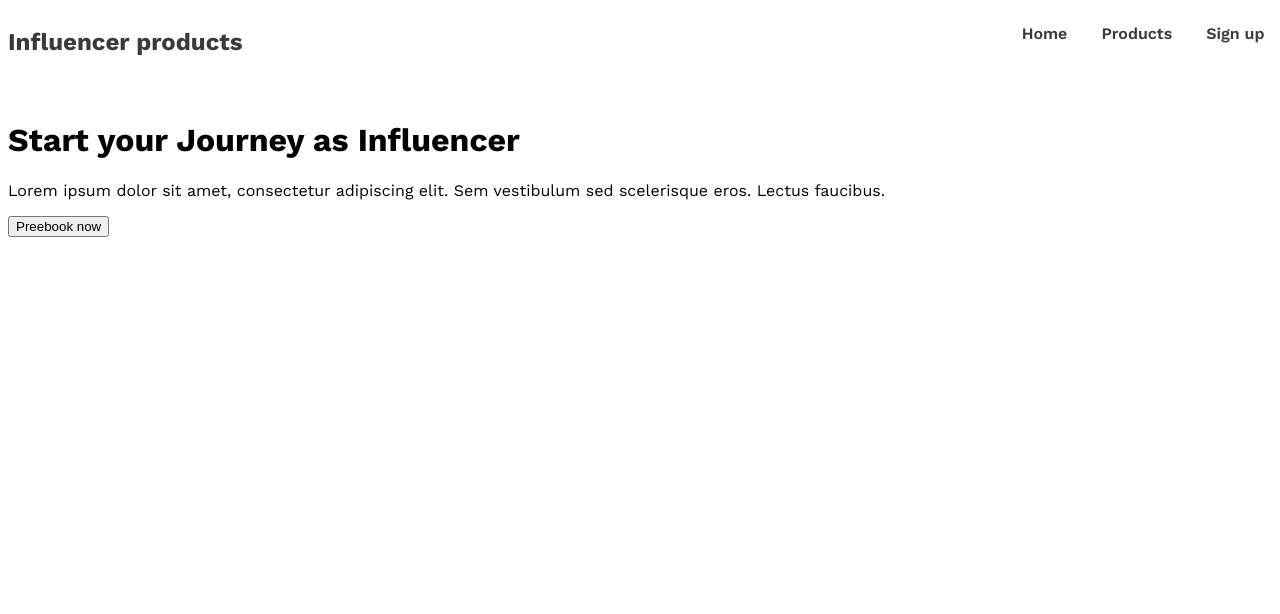
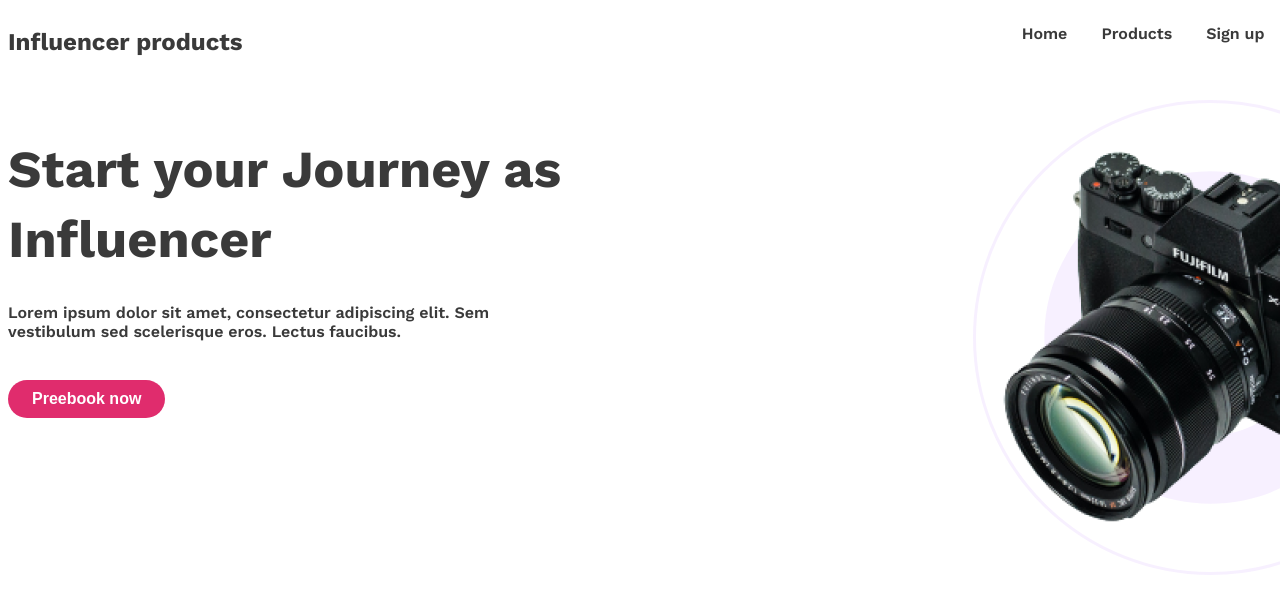
Before and after one commit to salmanrokon/influence-site, a plain HTML site: page index.html in a window 1280 px wide. Shown: the top 614 px of the page. Drawn offline with nearby package versions, Linux system fonts and the light colour scheme.

Commit message:
journy part added

```diff
--- a/index.html
+++ b/index.html
@@ -33,8 +33,13 @@
                 <h1 class="journy-heading"> Start your Journey as
                 Influencer</h1>
                 <p class="journy-text">Lorem ipsum dolor sit amet, consectetur adipiscing elit. Sem vestibulum sed scelerisque eros. Lectus faucibus.</p>
+                <button class="btn-primary">Preebook now</button>
             </div>
-            <button class="btn-primary">Preebook now</button>
+
+            <div class="cirle-img">
+                <img src="images/Circle design.svg" alt="">
+                <img class="overlay" src="images/main-camera.png" alt="">
+            </div>
 
         </div>
 
--- a/style/style.css
+++ b/style/style.css
@@ -42,4 +42,43 @@ main{
     width: 1440px;
     margin: 0 auto;
 }
+
+.btn-primary{
+    padding: 10px 24px;
+    gap: 8px;
+    border-radius: 41px;
+    background: #E02C6D;
+    border: none;
+    color: #FFF;
+    font-size: 16px;
+    font-weight: 700;
+}
+.journy-heading{
+    color: #3A3A3A;
+    font-size: 52px;
+    font-weight: 700;
+    line-height: 70px;
+    width: 582px;
+    height: 133px;
+}
+.journy-text{
+    width: 505px;
+    height: 60.9px;
+    flex-shrink: 0;
+    color: #3A3A3A;
+    font-size: 16px;
+    font-weight: 600;
+}
+.journy-container{
+    display: flex;
+    justify-content: space-between;
+}
+.overlay{
+    position: relative;
+    top: -451px;
+}
+.cirle-img{
+    width: 475px;
+    height: 475px;
+}
 /* main section style end*/
```
